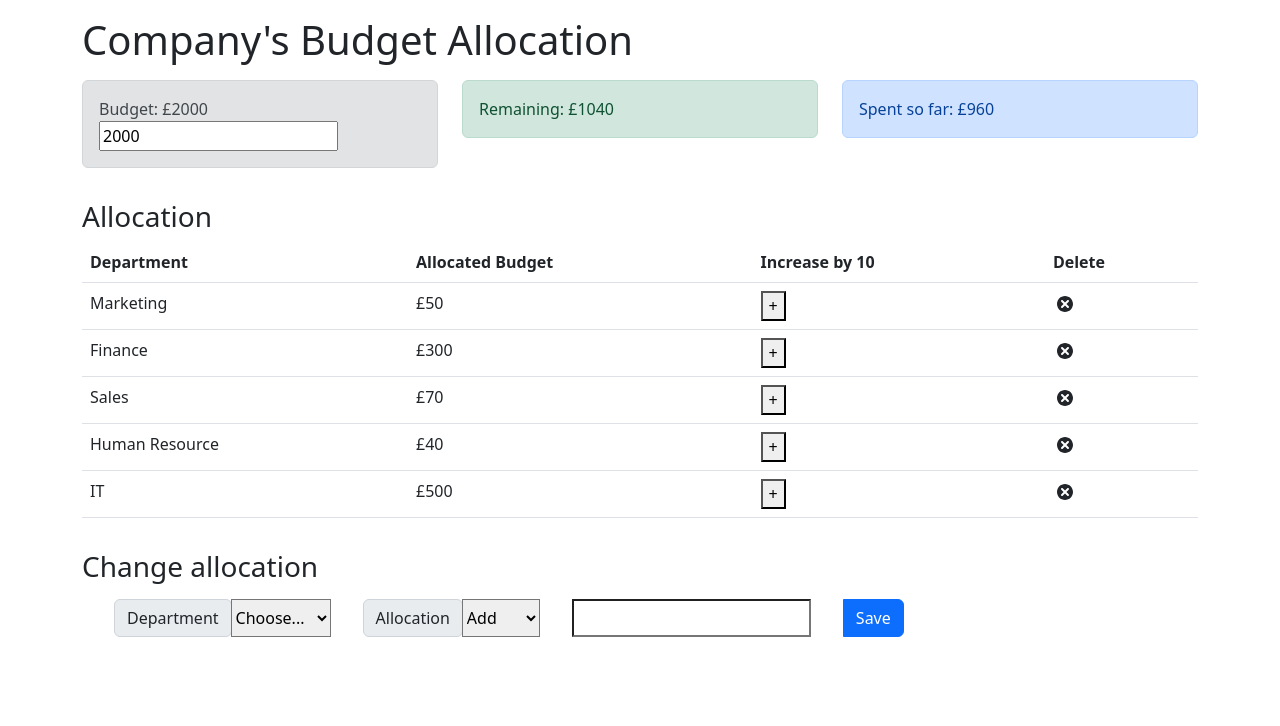
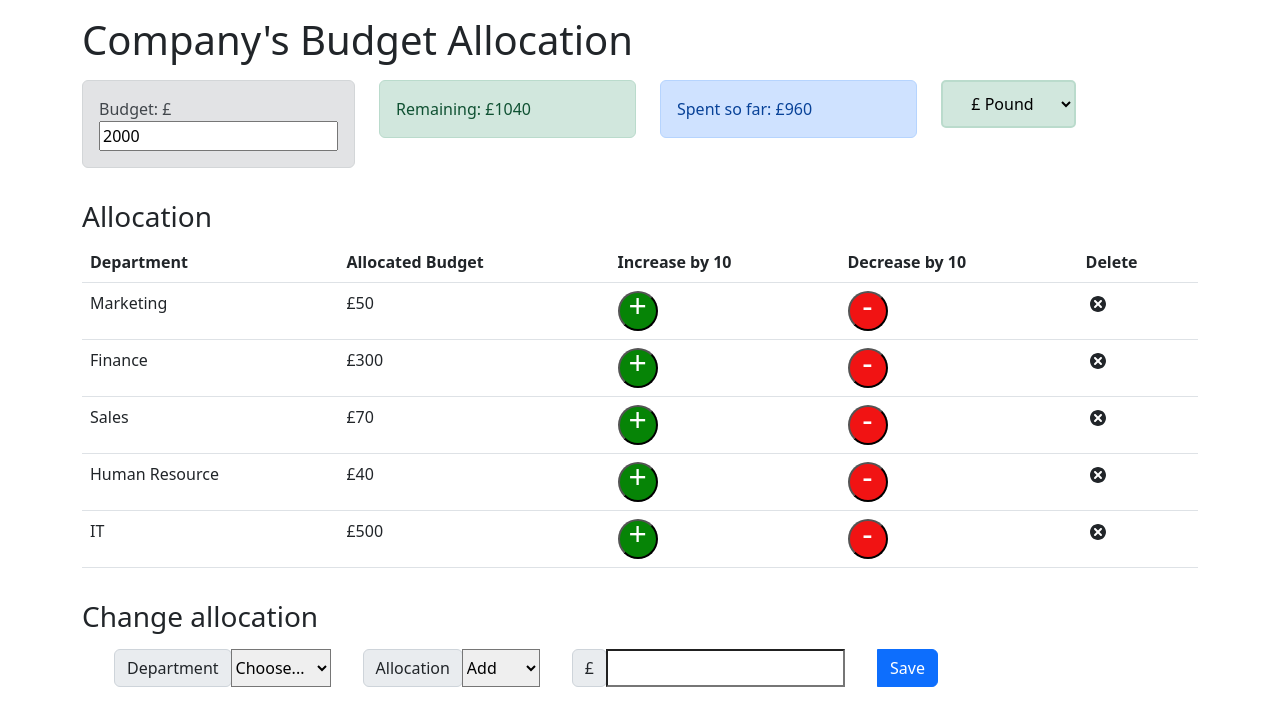
Before and after one commit to ibm-developer-skills-network/ejtos-react_budget_app, a React (Create React App) app: page / in a window 1280 px wide. Shown: the top 726 px of the page. Built offline with nearby package versions, Linux system fonts and the light colour scheme.

Commit message:
modified

```diff
--- a/src/App.css
+++ b/src/App.css
@@ -36,3 +36,12 @@
     transform: rotate(360deg);
   }
 }
+.b{
+  width: 40px; /* Set the width and height to create a circular shape */
+  height: 40px;
+  border-radius: 50%; /* Make the container circular */
+  background-color: green; /* Set the background color as per your design */
+  display: flex;
+  align-items: center;
+  justify-content: center;
+}
--- a/src/App.js
+++ b/src/App.js
@@ -1,4 +1,4 @@
-import React from 'react';
+import React ,{ useState }from 'react';
 
 import 'bootstrap/dist/css/bootstrap.min.css';
 
@@ -9,11 +9,17 @@ import ExpenseTotal from './components/ExpenseTotal';
 import ExpenseList from './components/ExpenseList';
 import AllocationForm from './components/AllocationForm';
 import RemainingBudget from './components/Remaining';
+import Drop from './components/Drop';
+
 // Add code to import the other components here under
-
-
 import { AppProvider } from './context/AppContext';
 const App = () => {
+
+        const [parentSelectedOption, setParentSelectedOption] = useState('$');
+
+        const handleChildSelect = (selectedOption) => {
+          setParentSelectedOption(selectedOption);
+        };
     return (
         <AppProvider>
            <AppProvider>
@@ -21,25 +27,29 @@ const App = () => {
                 <h1 className='mt-3'>Company's Budget Allocation</h1>
                 <div className='row mt-3'>
                     <div className='col-sm'>
-                        <Budget />
+                        <Budget selectedOption={parentSelectedOption}/>
                     </div>
                     <div className='col-sm'>
-                        <RemainingBudget />
+                        <RemainingBudget selectedOption={parentSelectedOption}/>
                     </div>
                     <div className='col-sm'>
-                        <ExpenseTotal />
+                        <ExpenseTotal selectedOption={parentSelectedOption}/>
                     </div>
+                    <div className='col-sm'>
+                        <Drop onSelect={handleChildSelect}/>
+                    </div>
+
                 </div>
                 <h3 className='mt-3'>Allocation</h3>
                 <div className='row '>
                     <div className='col-sm'>
-                        <ExpenseList />
+                        <ExpenseList selectedOption={parentSelectedOption}/>
                     </div>
                 </div>
                 <h3 className='mt-3'>Change allocation</h3>
                 <div className='row mt-3'>
                     <div className='col-sm'>
-                        <AllocationForm/>
+                        <AllocationForm selectedOption={parentSelectedOption}/>
                     </div>
                 </div>
             </div>
--- a/src/components/AllocationForm.js
+++ b/src/components/AllocationForm.js
@@ -2,8 +2,8 @@
 import React, { useContext, useState } from 'react';
 import { AppContext } from '../context/AppContext';
 
-const AllocationForm = (props) => {
-    const { dispatch,remaining  } = useContext(AppContext);
+const AllocationForm = (props,{ selectedOption }) => {
+    const { dispatch,remaining,currency  } = useContext(AppContext);
 
     const [name, setName] = useState('');
     const [cost, setCost] = useState('');
@@ -51,7 +51,6 @@ const AllocationForm = (props) => {
                 <option value="IT" name="it">IT</option>
                 <option value="Admin" name="admin">Admin</option>
                   </select>
-
                     <div className="input-group-prepend" style={{ marginLeft: '2rem' }}>
                 <label className="input-group-text" htmlFor="inputGroupSelect02">Allocation</label>
                   </div>
@@ -59,13 +58,15 @@ const AllocationForm = (props) => {
                         <option defaultValue value="Add" name="Add">Add</option>
                 <option value="Reduce" name="Reduce">Reduce</option>
                   </select>
-
+                  <div className="input-group-prepend" style={{ marginLeft: '2rem' }}>
+                <label className="input-group-text" htmlFor="inputGroupSelect02">{currency}</label>
+                  </div>
                     <input
                         required='required'
                         type='number'
                         id='cost'
                         value={cost}
-                        style={{ marginLeft: '2rem' , size: 10}}
+                        style={{  size: 10}}
                         onChange={(event) => setCost(event.target.value)}>
                         </input>
 
--- a/src/components/Budget.js
+++ b/src/components/Budget.js
@@ -1,15 +1,28 @@
 import React, { useContext, useState } from 'react';
 import { AppContext } from '../context/AppContext';
+import Drop from '../components/Drop';
 
-const Budget = () => {
-    const { budget } = useContext(AppContext);
+const Budget = ({ selectedOption }) =>{
+    const { expenses, budget,currency } = useContext(AppContext);
     const [newBudget, setNewBudget] = useState(budget);
+    const totalExpenses = expenses.reduce((total, item) => {
+        return (total += item.cost);
+    }, 0);
     const handleBudgetChange = (event) => {
-        setNewBudget(event.target.value);
+        if(event.target.value>20000){
+            alert("Value cannot exceed!")
+        }
+        if(event.target.value<totalExpenses){
+            alert("You cannot reduce budget lower than spending")
+
+        }
+        else{
+            setNewBudget(event.target.value);
+        }
     }
     return (
 <div className='alert alert-secondary'>
-<span>Budget: £{budget}</span>
+<span>Budget: {currency}</span>
 <input type="number" step="10" value={newBudget} onChange={handleBudgetChange}></input>
 </div>
     );
--- /dev/null
+++ b/src/components/Drop.js
@@ -0,0 +1,34 @@
+import React from 'react'
+import { useState,useContext } from 'react';
+import { AppContext } from '../context/AppContext';
+
+export default function Drop({ onSelect }) {
+
+  const [selectedOption, setSelectedOption] = useState('');
+  const { dispatch  } = useContext(AppContext);
+
+
+  // Handler function to update the selected option
+  const handleSelectChange = (event) => {
+    let s=event.target.value;
+    let g = s.split(' ')[0];
+    setSelectedOption(s);
+    onSelect(s);
+    dispatch({
+        type: 'CHG_CURRENCY',
+        payload: g
+    });
+  };
+  return (
+    <div>
+
+      <select className="bt" id="dropdown" value= {selectedOption} onChange={handleSelectChange}>
+        <option className="bt" value="£ Pound">£ Pound</option>
+        <option className="bt"  value="$ Dollar">$ Dollar</option>
+        <option className="bt"  value="€ Euro">€ Euro</option>
+        <option className="bt"  value="₹ Ruppee">₹ Ruppee</option>
+
+      </select>
+    </div>
+  )
+}
--- a/src/components/ExpenseItem.js
+++ b/src/components/ExpenseItem.js
@@ -3,8 +3,8 @@ import React, { useContext } from 'react';
 import { TiDelete } from 'react-icons/ti';
 import { AppContext } from '../context/AppContext';
 
-const ExpenseItem = (props) => {
-    const { dispatch } = useContext(AppContext);
+const ExpenseItem = (props,{ selectedOption }) => {
+    const { dispatch,currency } = useContext(AppContext);
 
     const handleDeleteExpense = () => {
         dispatch({
@@ -25,12 +25,26 @@ const ExpenseItem = (props) => {
         });
 
     }
+    const decreaseAllocation = (name) => {
+        const expense = {
+            name: name,
+            cost: 10,
+        };
+
+        dispatch({
+            type: 'RED_EXPENSE',
+            payload: expense
+        });
+
+    }
+
 
     return (
         <tr>
         <td>{props.name}</td>
-        <td>£{props.cost}</td>
-        <td><button onClick={event=> increaseAllocation(props.name)}>+</button></td>
+        <td>{currency}{props.cost}</td>
+        <td><button className='b' onClick={event=> increaseAllocation(props.name)}><h2>+</h2></button></td>
+        <td><button className='d' onClick={event=> decreaseAllocation(props.name)}><h2>-</h2></button></td>
         <td><TiDelete size='1.5em' onClick={handleDeleteExpense}></TiDelete></td>
         </tr>
     );
--- a/src/components/ExpenseList.js
+++ b/src/components/ExpenseList.js
@@ -2,7 +2,7 @@ import React, { useContext } from 'react';
 import ExpenseItem from './ExpenseItem';
 import { AppContext } from '../context/AppContext';
 
-const ExpenseList = () => {
+const ExpenseList = ({ selectedOption }) => {
     const { expenses } = useContext(AppContext);
 
     return (
@@ -12,6 +12,7 @@ const ExpenseList = () => {
               <th scope="col">Department</th>
               <th scope="col">Allocated Budget</th>
               <th scope="col">Increase by 10</th>
+              <th scope="col">Decrease by 10</th>
               <th scope="col">Delete</th>
             </tr>
           </thead>
--- a/src/components/ExpenseTotal.js
+++ b/src/components/ExpenseTotal.js
@@ -1,13 +1,13 @@
 import React, { useContext } from 'react';
 import { AppContext } from '../context/AppContext';
-const ExpenseTotal = () => {
-    const { expenses } = useContext(AppContext);
+const ExpenseTotal = ({ selectedOption }) => {
+    const { expenses,currency } = useContext(AppContext);
     const totalExpenses = expenses.reduce((total, item) => {
         return (total += item.cost);
     }, 0);
     return (
         <div className='alert alert-primary'>
-            <span>Spent so far: £{totalExpenses}</span>
+            <span>Spent so far: {currency}{totalExpenses}</span>
         </div>
     );
 };
--- a/src/components/Remaining.js
+++ b/src/components/Remaining.js
@@ -1,15 +1,15 @@
 
 import React, { useContext } from 'react';
 import { AppContext } from '../context/AppContext';
-const Remaining = () => {
-    const { expenses, budget } = useContext(AppContext);
+const Remaining = ({ selectedOption }) => {
+    const { expenses, budget,currency } = useContext(AppContext);
     const totalExpenses = expenses.reduce((total, item) => {
         return (total = total + item.cost);
     }, 0);
     const alertType = totalExpenses > budget ? 'alert-danger' : 'alert-success';
     return (
         <div className={`alert ${alertType}`}>
-            <span>Remaining: £{budget - totalExpenses}</span>
+            <span>Remaining: {currency}{budget - totalExpenses}</span>
         </div>
     );
 };
--- a/src/index.css
+++ b/src/index.css
@@ -11,3 +11,38 @@ code {
   font-family: source-code-pro, Menlo, Monaco, Consolas, 'Courier New',
     monospace;
 }
+.b{
+  width: 40px; /* Set the width and height to create a circular shape */
+  height: 40px;
+  border-radius: 50%; /* Make the container circular */
+  background-color: rgb(6, 132, 6); /* Set the background color as per your design */
+  display: flex;
+  align-items: center;
+  justify-content: center;
+  color: white;
+
+}
+.d{
+  width: 40px; /* Set the width and height to create a circular shape */
+  height: 40px;
+  border-radius: 50%; /* Make the container circular */
+  background-color: rgb(241, 19, 19); /* Set the background color as per your design */
+  display: flex;
+  align-items: center;
+  justify-content: center;
+  color: white;
+
+}
+.bt{
+  display: inline-block;
+  padding: 10px 20px; /* Adjust padding as needed */
+  font-size: 16px;   /* Set the font size */
+    /* Set the font weight */
+  text-align: center;
+  text-decoration: none;
+  cursor: pointer;
+ /* Set the border color */
+ border: 2px solid #badbcc;
+  border-radius: 5px;       /* Set the border radius for rounded corners */          /* Set the text color */
+  background-color:#d1e7dd;;
+}
```
Also changed, not shown: 1 other file (tests, documents, lock files or other folders).
